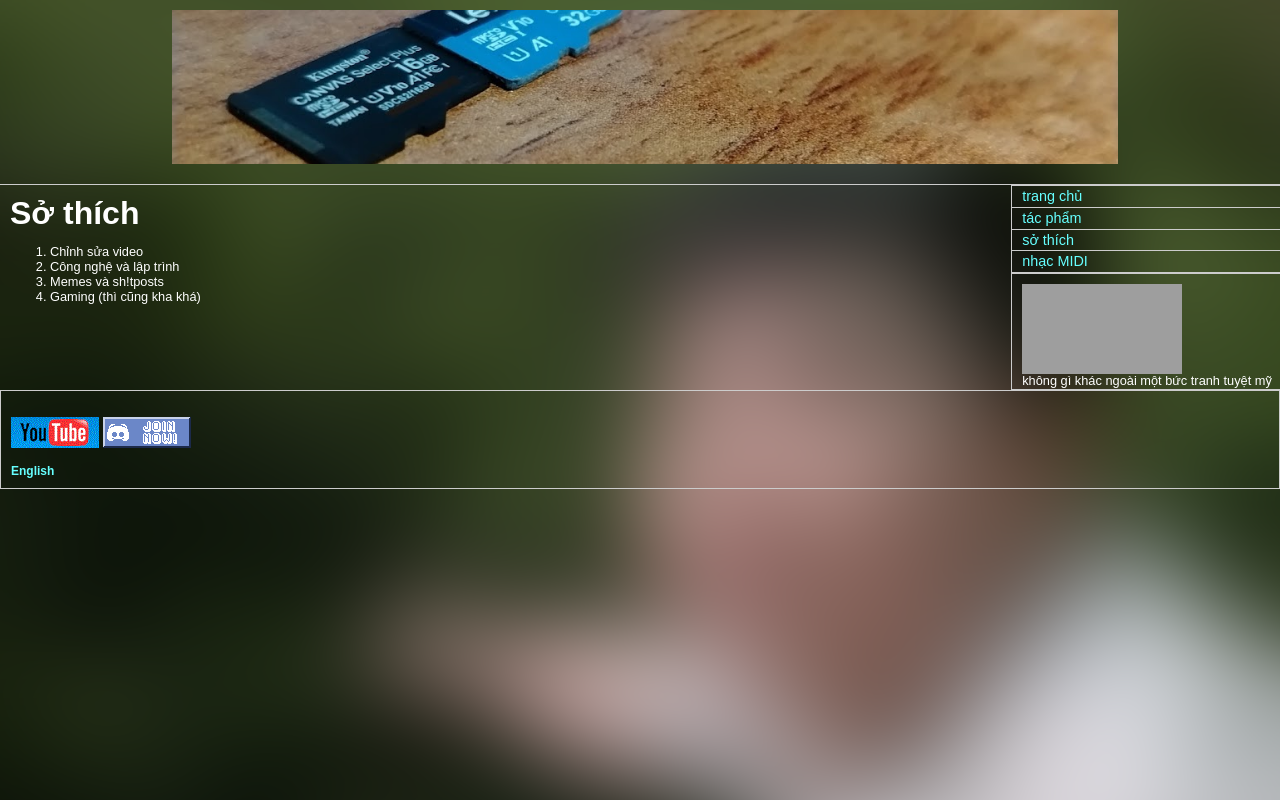
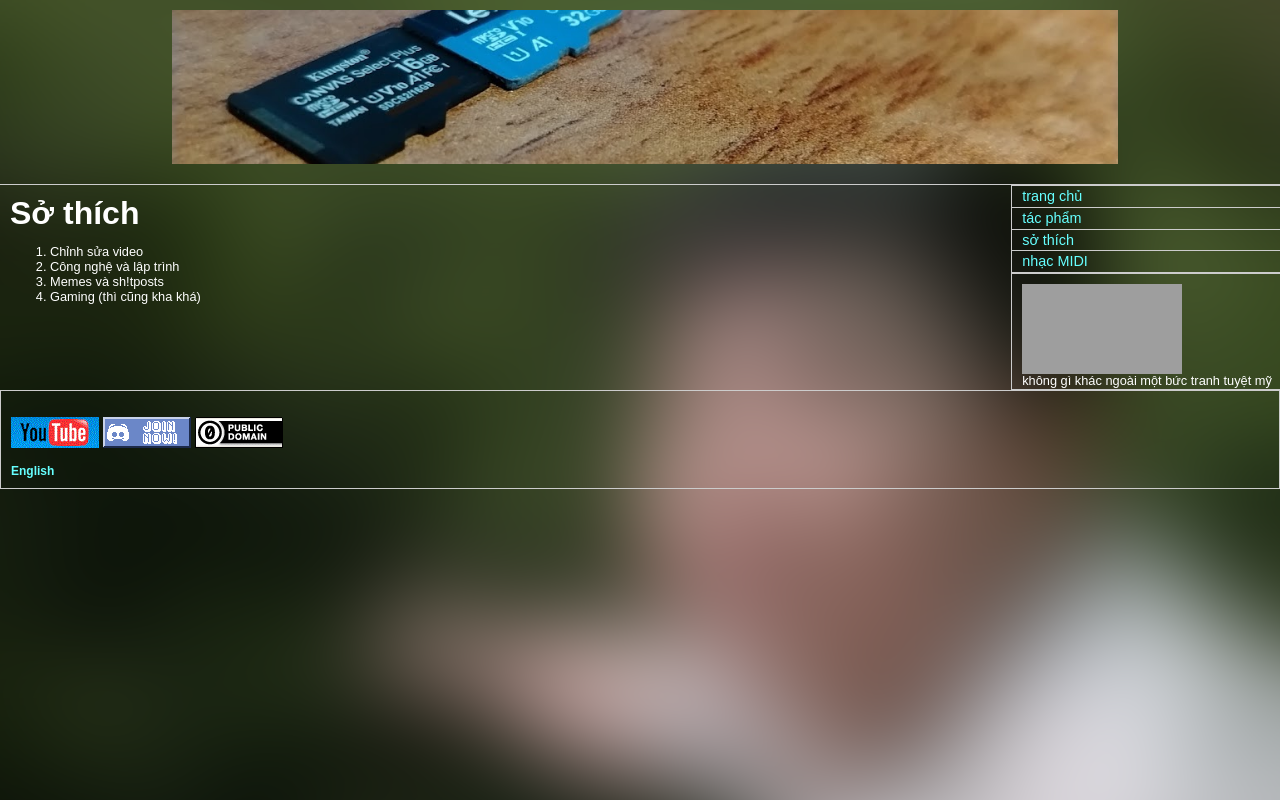
Before and after one commit to arnamdarealguy/arnamdarealguy.github.io, a plain HTML site: page corny_interests_vie.html in a window 1280 px wide. Drawn offline with Linux system fonts and the light colour scheme; grey boxes are pictures that could not be loaded.

Commit message:
Update corny_interests_vie.html

```diff
--- a/corny_interests_vie.html
+++ b/corny_interests_vie.html
@@ -90,7 +90,7 @@ h1,h2,h3,h4,h5,h6 {
 </div>
 <!--end navBar div -->
 <div id="siteInfo">
-  <p><a href="https://www.youtube.com/@NotArNam"><img src="images/youtube.gif" width="88" height="31" border="0" /></a><a href="https://www.discord.gg/AsMK3VS9ub"><img src="images/discord.gif" width="88" height="31" border="0" /></a><a href="https://www.roblox.com/users/8502433509/profile"></a></p>
+  <p><a href="https://www.youtube.com/@NotArNam"><img src="images/youtube.gif" alt="YouTube" width="88" height="31" border="0" /></a><a href="https://www.discord.gg/AsMK3VS9ub"><img src="images/discord.gif" alt="Discord" width="88" height="31" border="0" /></a><a href="https://www.roblox.com/users/8502433509/profile"></a><img src="images/license.png" alt="CC0 1.0 Universal (CC0 1.0) Public Domain Dedication" width="88" height="31" longdesc="https://creativecommons.org/publicdomain/zero/1.0/" /></p>
   <h3><a href="corny_interests.html">English</a></h3>
 </div>
 <br />
```
